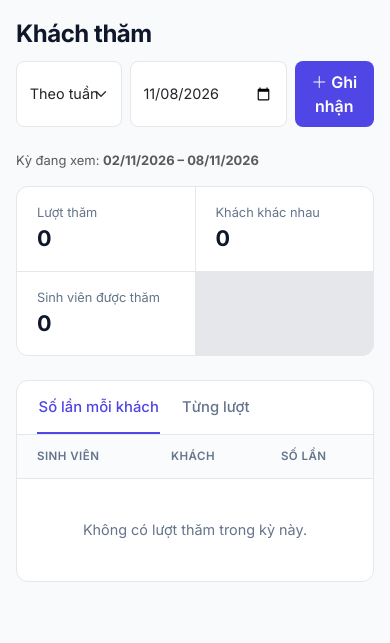
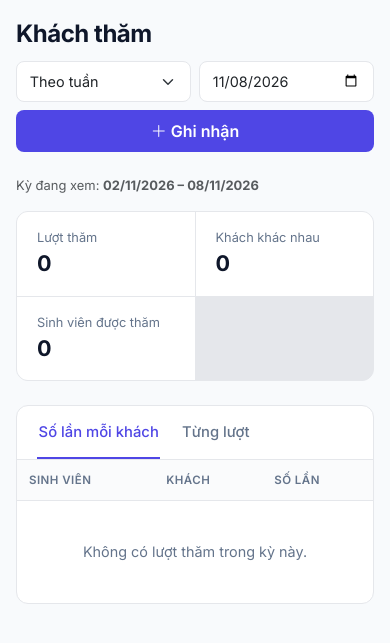
Before and after one commit to HoangCong078/btl-csdl-ktx, a Flask app: page /khach in a window 390 px wide. Shown: the part 52-695 px from the top of the page. Run offline with Flask 3, Linux system fonts and the light colour scheme; data that the repository does not hold is empty.

```diff
--- a/static/style.css
+++ b/static/style.css
@@ -251,3 +251,39 @@ body {
 .nguoi:last-child { border-bottom: 0; }
 
 .o-quet { padding: .8rem 1rem; font-size: 1.15rem; }
+
+/* ---------- Rà soát khoảng cách ---------- */
+/* Nhãn đứng cạnh nhau và nhãn đứng cạnh chữ */
+.tag + .tag { margin-left: .35rem; }
+
+/* Dòng phụ dưới tên không dính vào dòng trên */
+.bang .phu { margin-top: .15rem; }
+
+/* Nhóm nút trong ô thao tác của bảng */
+.hanh-dong { display: inline-flex; align-items: center; justify-content: flex-end; gap: .4rem; }
+.hanh-dong form { margin: 0; }
+
+/* Các khối nối tiếp nhau luôn cách nhau */
+.panel + .panel,
+.so-lieu-hang + .panel { margin-top: 1.5rem; }
+
+/* Ô lọc ở đầu trang co giãn đều, không tràn ngang */
+.dau-trang-nut .form-select,
+.dau-trang-nut .form-control { min-width: 0; }
+
+@media (max-width: 575.98px) {
+    .dau-trang-nut form { width: 100%; }
+    .dau-trang-nut form .form-select,
+    .dau-trang-nut form .form-control { flex: 1 1 8rem; width: auto !important; }
+
+    /* Bảng trên điện thoại: bớt lề để chữ không bị ép */
+    .bang th, .bang td { padding: .7rem .75rem; }
+    .panel-head, .panel-body { padding: 1rem; }
+}
+
+/* Chừa chỗ cho mũi tên ô chọn: đặt ở cuối file để không bị đè */
+.form-select,
+.form-select.w-auto {
+    padding-right: 2.5rem !important;
+    background-position: right .85rem center;
+}
```
Also changed, not shown: templates/xe.html (+6 -4 lines).
